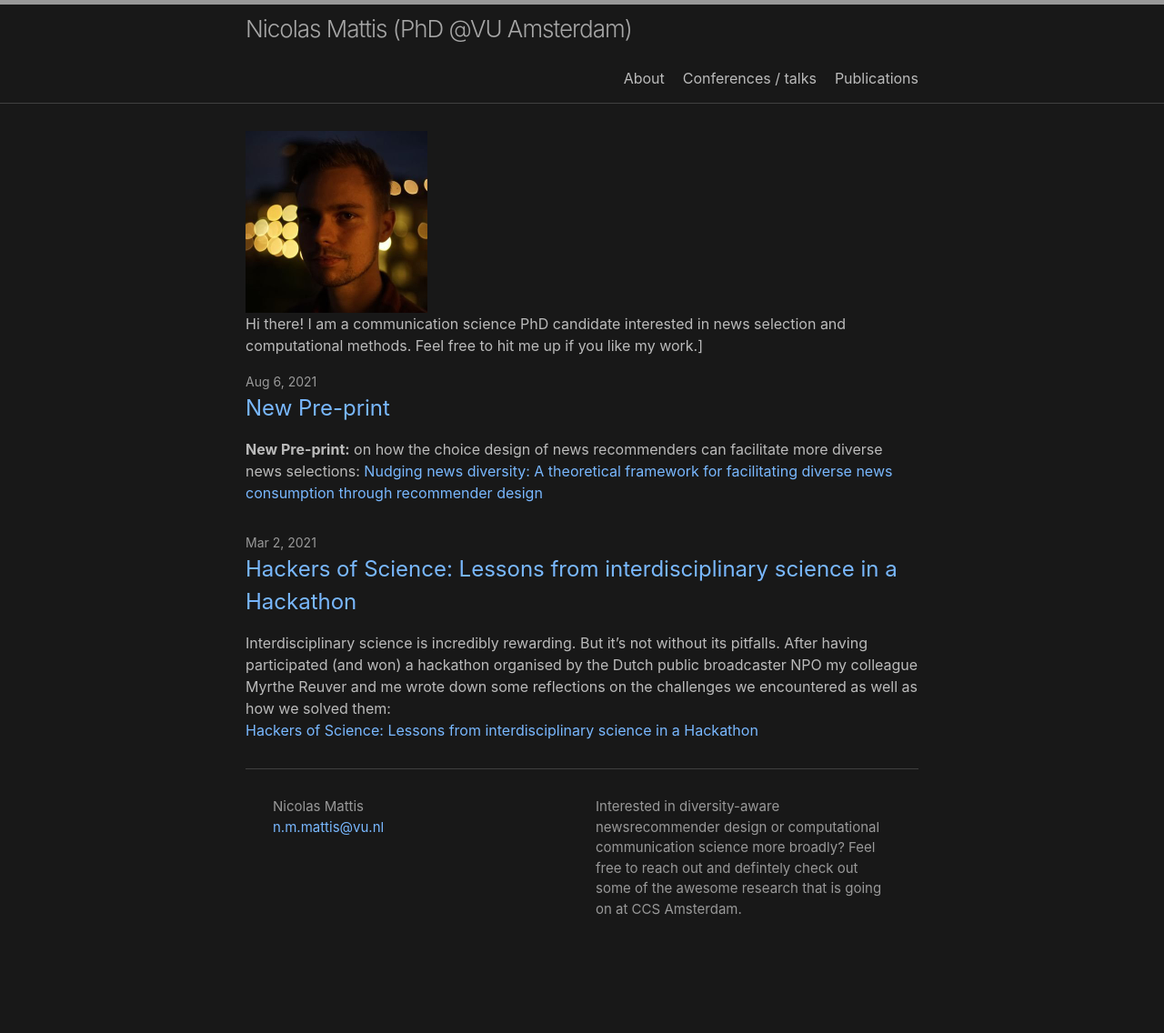
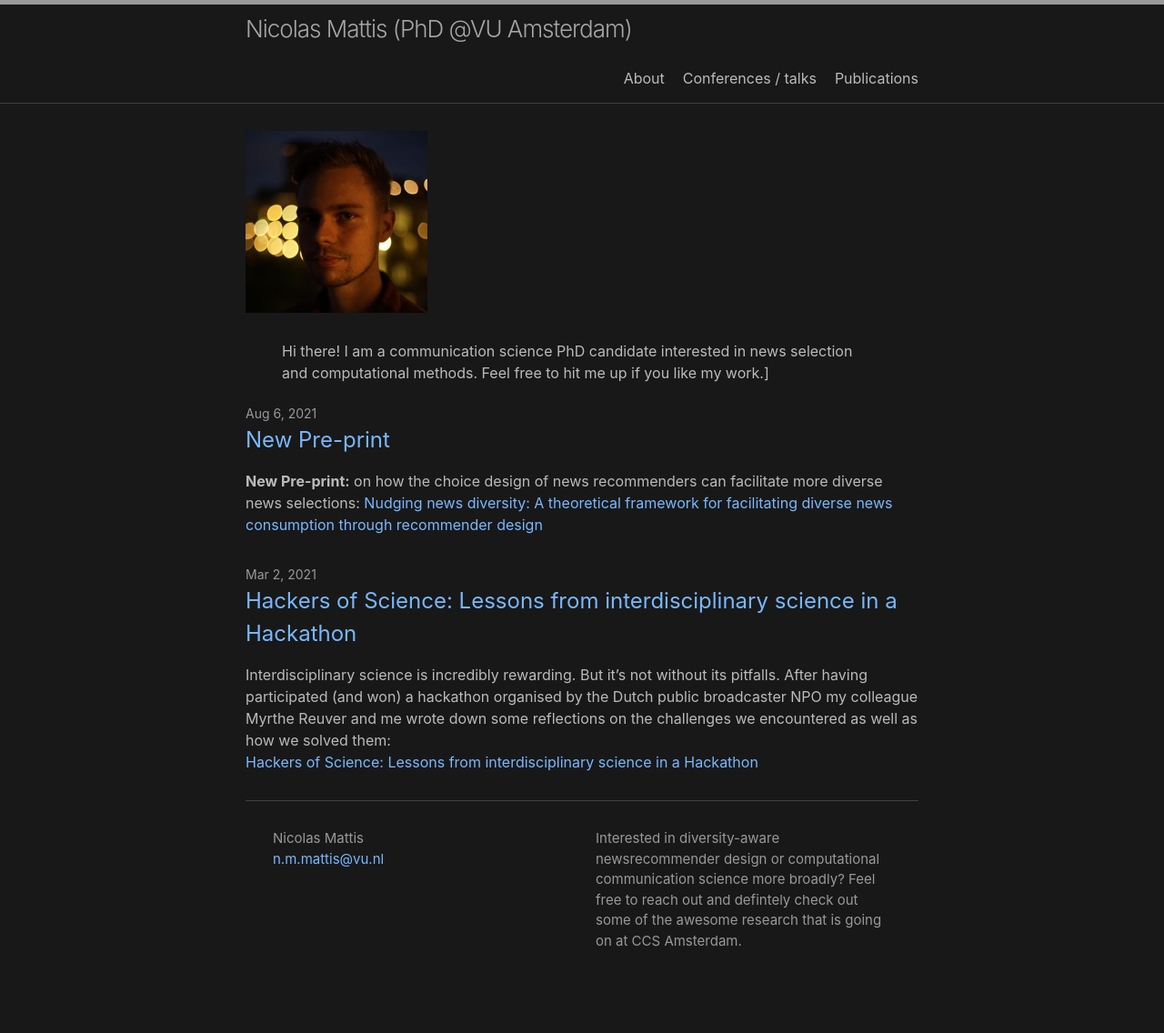
Before and after one commit to nickma101/nickma101.github.io, a Jekyll site: the page built from index.md, in a window 1280 px wide. Shown: the whole page at 91% size. Built offline with Jekyll 4.4.1, drawn with Linux system fonts in a browser that asks for light colours; before the commit the page ends 1101 px from its top, so only the background shows below that.

Commit message:
Update index.md

```diff
--- a/index.md
+++ b/index.md
@@ -10,7 +10,5 @@ layout: home
 <div>
 <img src="image.jpg" width="200" height="200" />
 </div>
-<div>
 
-</div>
-Hi there! I am a communication science PhD candidate interested in news selection and computational methods. Feel free to hit me up if you like my work.]
+<p style="margin:30px 40px 20px"> Hi there! I am a communication science PhD candidate interested in news selection and computational methods. Feel free to hit me up if you like my work.]</p>
```
